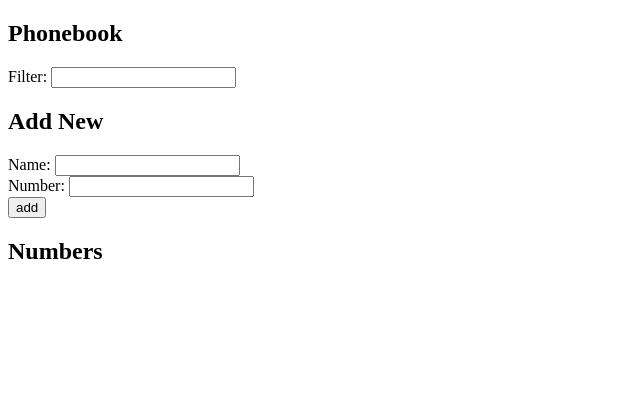
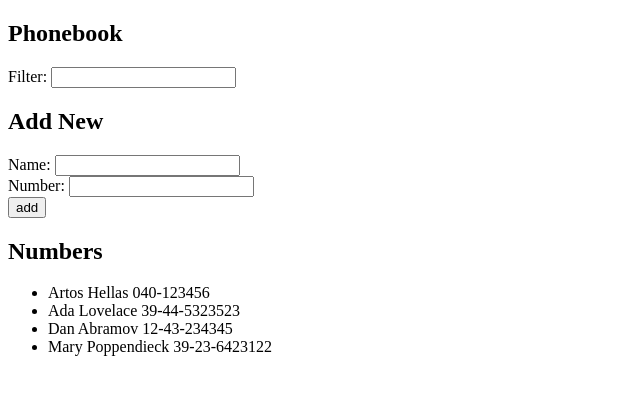
Before and after one commit to grizz-bot92/phonebook, a React (Vite) app: page / in a window 1280 px wide. Shown: the top 394 px of the page, without its empty margins (0-640 px from the left). Built offline with nearby package versions, Linux system fonts and the light colour scheme; data requests are answered from the project's data file.

Commit message:
add json file and added useEffect to App component to store intitial state

```diff
--- /dev/null
+++ b/db.json
@@ -0,0 +1,24 @@
+{
+    "persons": [
+        {
+            "name": "Artos Hellas",
+            "number": "040-123456",
+            "id": "1"
+        },
+        {
+            "name": "Ada Lovelace",
+            "number": "39-44-5323523",
+            "id": "2"
+        },
+        {
+            "name": "Dan Abramov",
+            "number": "12-43-234345",
+            "id": "3"
+        },
+        {
+            "name": "Mary Poppendieck",
+            "number": "39-23-6423122",
+            "id": "4"
+        }
+    ]
+}
--- a/package.json
+++ b/package.json
@@ -7,9 +7,11 @@
     "dev": "vite",
     "build": "vite build",
     "lint": "eslint .",
-    "preview": "vite preview"
+    "preview": "vite preview",
+    "server" : "json-server -p 3001 db.json"
   },
   "dependencies": {
+    "axios": "^1.13.2",
     "react": "^19.2.0",
     "react-dom": "^19.2.0"
   },
@@ -22,6 +24,7 @@
     "eslint-plugin-react-hooks": "^7.0.1",
     "eslint-plugin-react-refresh": "^0.4.24",
     "globals": "^16.5.0",
+    "json-server": "^1.0.0-beta.3",
     "vite": "^7.2.4"
   }
 }
--- a/src/App.jsx
+++ b/src/App.jsx
@@ -1,4 +1,5 @@
-import { useState } from 'react'
+import { useEffect, useState } from 'react'
+import axios from 'axios'
 import Contacts from './components/Contacts'
 import Filter from './components/Filter'
 import Person from './components/Person'
@@ -9,6 +10,16 @@
   const [newName, setNewName] = useState('')
   const [newNumber, setNewNumber] = useState('')
   const [filterText, setFilterText] = useState('')
+
+  useEffect(() => {
+    console.log('effect')
+    axios
+      .get('http://localhost:3001/persons')
+      .then(response => {
+        console.log('promise fulfilled')
+        setPersons(response.data)
+      })
+  }, [])
 
   const contactsToShow = filterText === "" ?
       persons:
```
Also changed, not shown: 1 other file (tests, documents, lock files or other folders).
